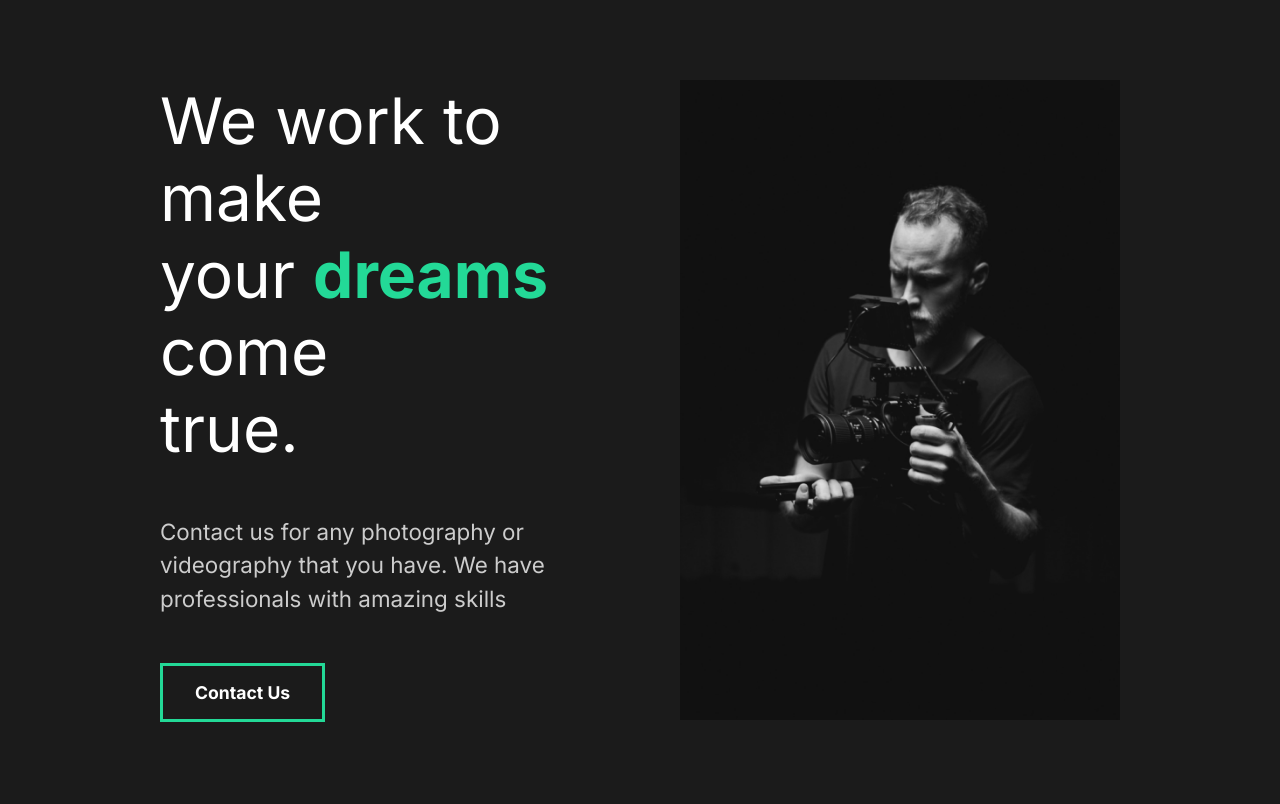
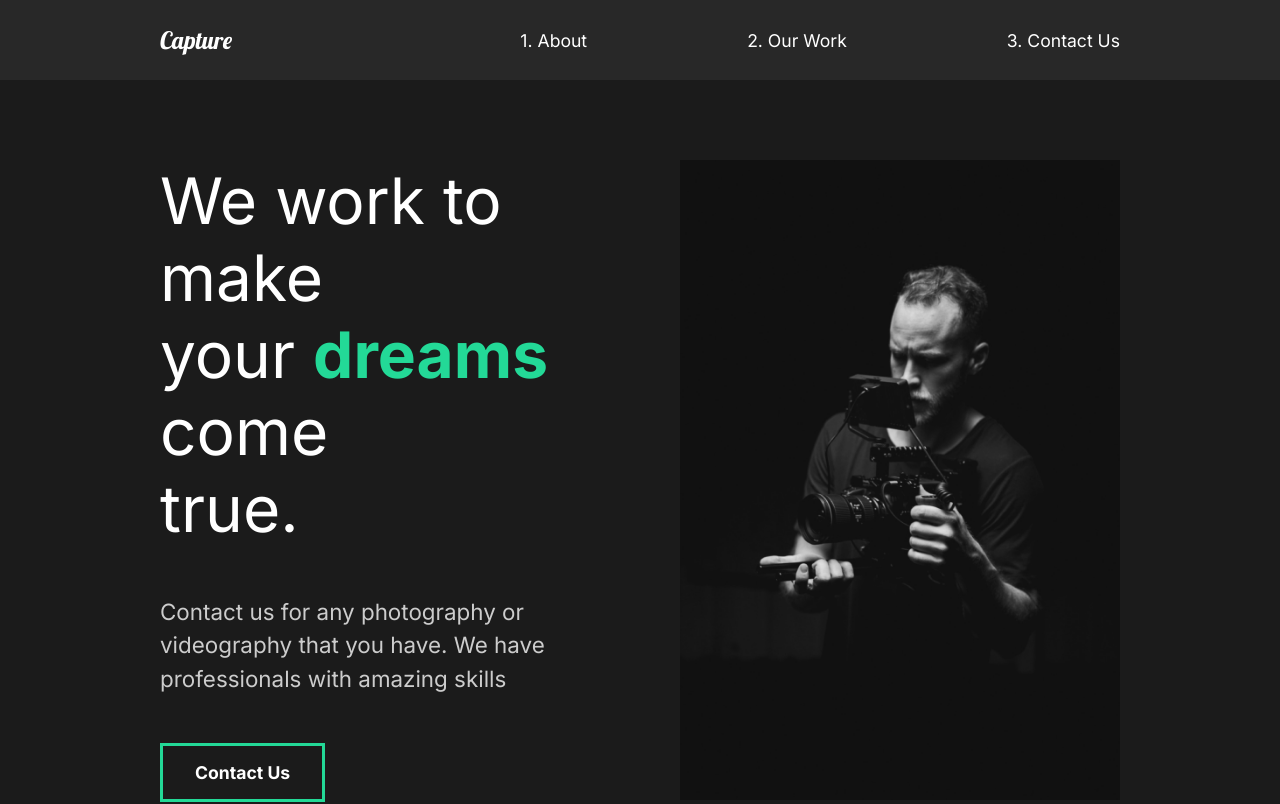
Before and after one commit to vladimir-bredikhin/capture-portfolio, a React (Create React App) app: page / in a window 1280 px wide. Shown: the top 804 px of the page. Built offline with nearby package versions, Linux system fonts and the light colour scheme.

Commit message:
Creating Our Nav

```diff
--- a/src/App.js
+++ b/src/App.js
@@ -1,10 +1,12 @@
+import GlobalStyle from './components/GlobalStyle';
+import Nav from './components/Nav';
 import AboutUs from './pages/AboutUs';
-import GlobalStyle from './components/GlobalStyle';
 
 function App() {
   return (
     <div className='App'>
       <GlobalStyle />
+      <Nav />
       <AboutUs />
     </div>
   );
--- /dev/null
+++ b/src/components/Nav.js
@@ -0,0 +1,58 @@
+import React from 'react';
+import styled from 'styled-components';
+
+const Nav = () => {
+  return (
+    <StyledNav>
+      <h1>
+        <a href='#' className='logo'>
+          Capture
+        </a>
+      </h1>
+      <ul>
+        <li>
+          <a href='#'>1. About</a>
+        </li>
+        <li>
+          <a href='#'>2. Our Work</a>
+        </li>
+        <li>
+          <a href='#'>3. Contact Us</a>
+        </li>
+      </ul>
+    </StyledNav>
+  );
+};
+
+const StyledNav = styled.nav`
+  min-height: 10vh;
+  display: flex;
+  margin: auto;
+  justify-content: space-between;
+  align-items: center;
+  padding: 1rem 10rem;
+  background-color: #282828;
+
+  a {
+    color: #ffffff;
+    text-decoration: none;
+  }
+
+  ul {
+    display: flex;
+    list-style: none;
+  }
+
+  .logo {
+    font-size: 1.5rem;
+    font-family: 'Lobster', cursive;
+    font-weight: lighter;
+  }
+
+  li {
+    padding-left: 10rem;
+    position: relative;
+  }
+`;
+
+export default Nav;
```
